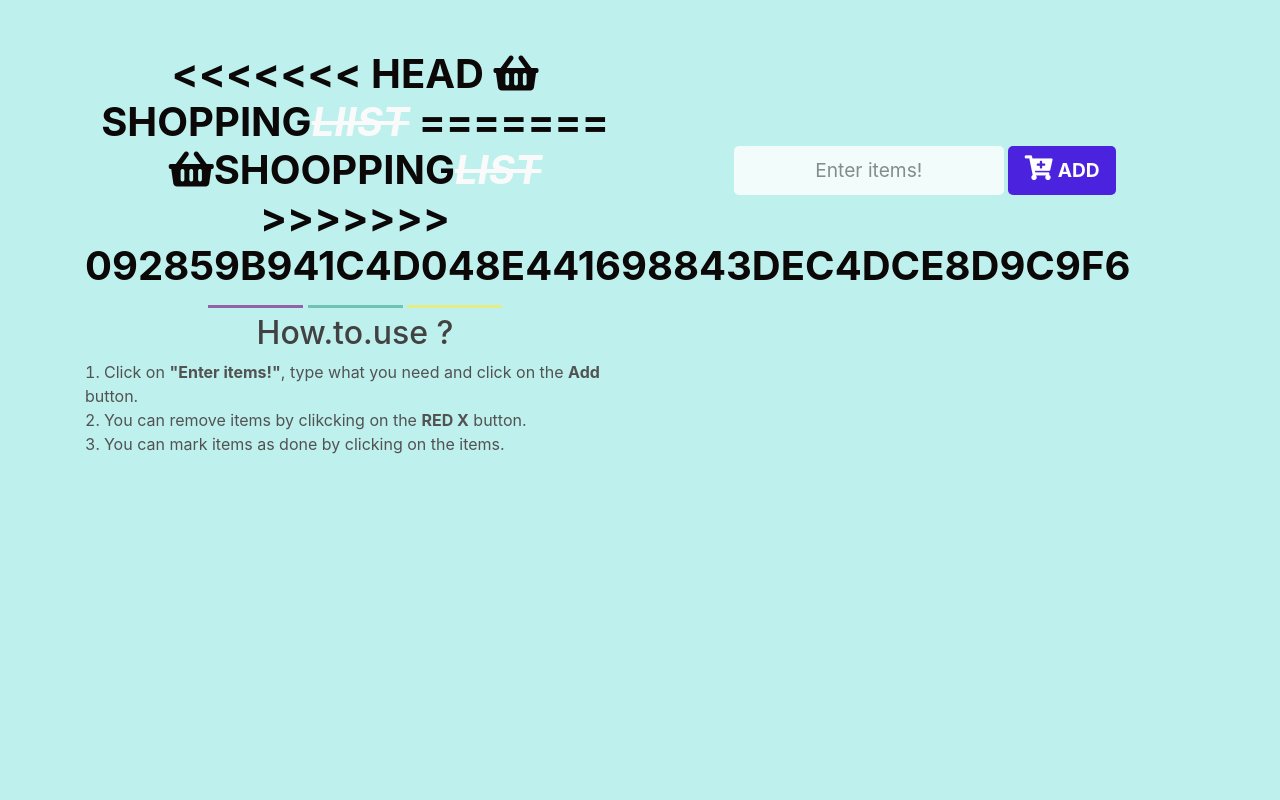
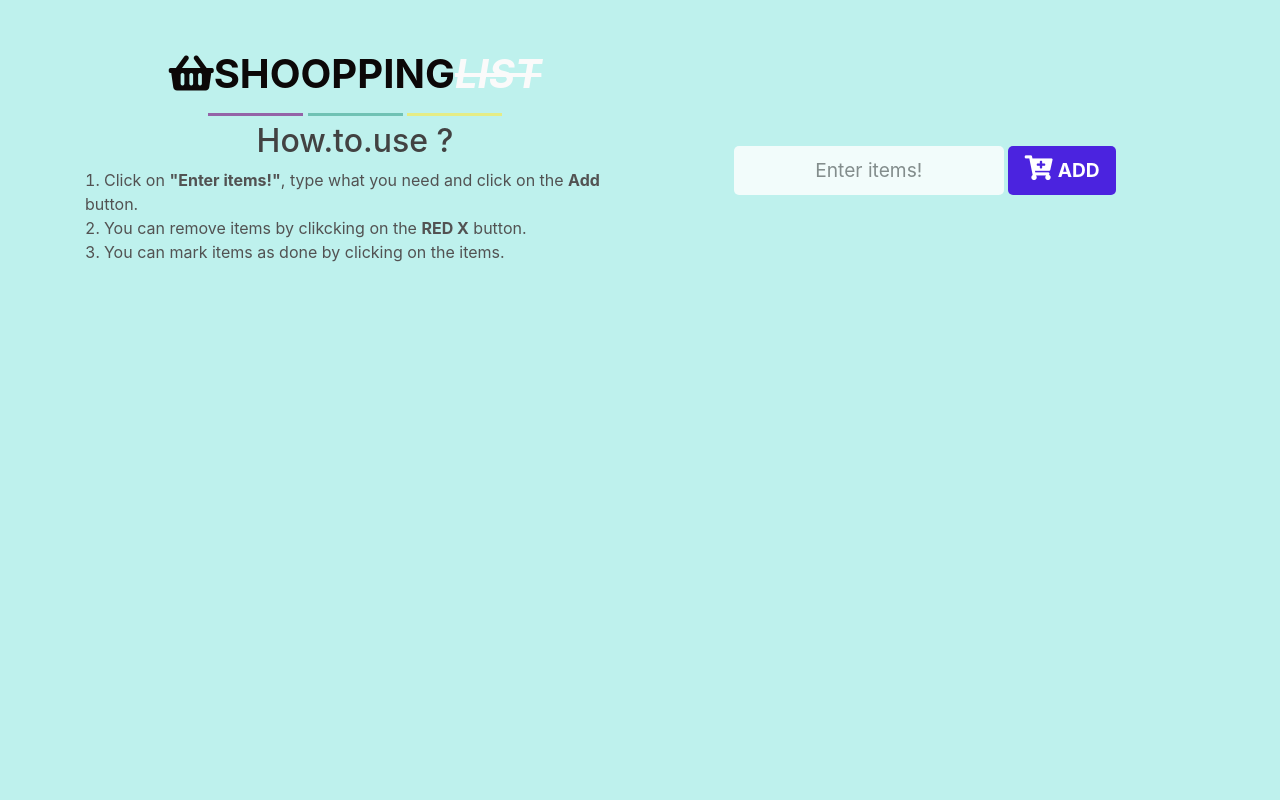
Before and after one commit to comingback/back-generator, a plain HTML site: page index.html in a window 1280 px wide. Shown: the top 800 px of the page. Drawn offline with nearby package versions, Linux system fonts and the light colour scheme.

Commit message:
removed found conflict

```diff
--- a/index.html
+++ b/index.html
@@ -21,11 +21,7 @@
 			<div class="col-8 col-md-8 col-lg-6">
 				<!-- logo (h1 element) -->
 				<h1 class="mainHeader">
-<<<<<<< HEAD
-					<i class="fas fa-shopping-basket"></i>Shopping<span>Liist</span>
-=======
 					<i class="fas fa-shopping-basket"></i>Shoopping<span>List</span>
->>>>>>> 092859b941c4d048e441698843dec4dce8d9c9f6
 				</h1> <!-- end of h1 -->
 
 				<!-- 3 borders color under the h1 element -->
```
